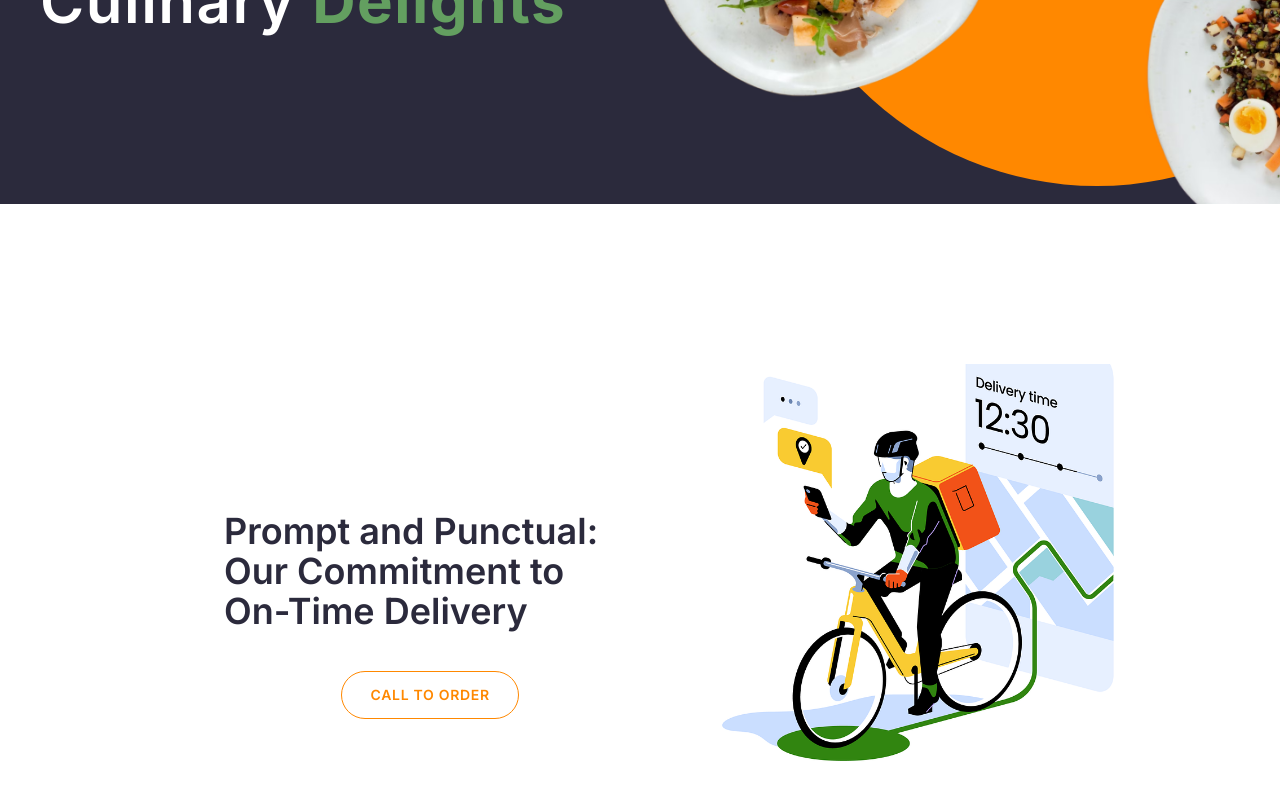
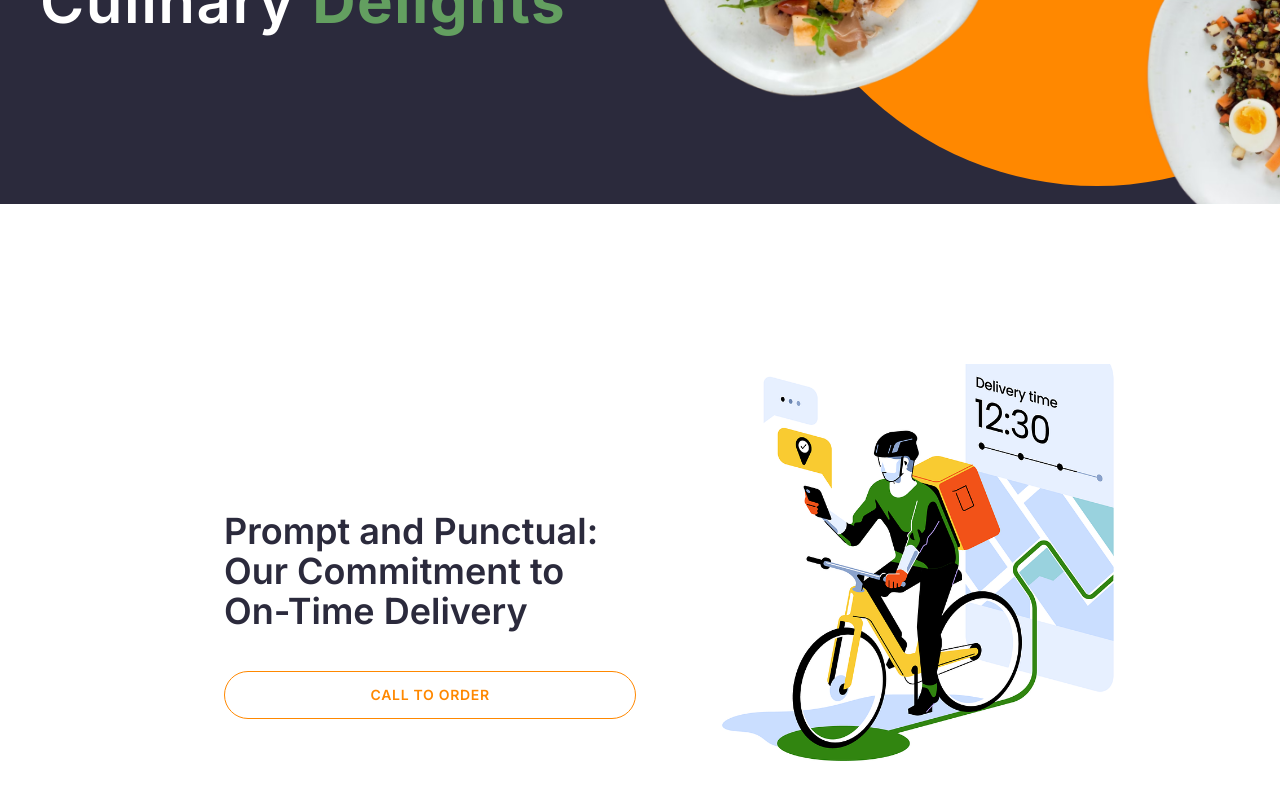
Before and after one commit to Jeetjyoti-Deka/TastyBites, a Next.js app: page / in a window 1280 px wide. Shown: the part 436-1236 px from the top of the page. Built offline with nearby package versions, Linux system fonts and the light colour scheme.

Commit message:
Adding effects in the delivery button

```diff
--- a/components/Delivery.tsx
+++ b/components/Delivery.tsx
@@ -3,11 +3,11 @@ import Image from "next/image";
 const Delivery = () => {
   return (
     <div className="max-container mb-20 px-2 2xs:px-10 sm:px-20 2xs:flex justify-center">
-      <div className="lg:ml-36 bg-delivery bg-cover bg-center bg-no-repeat flex flex-col justify-center items-center 2xs:bg-none h-[300px] 2xs:h-auto">
+      <div className="lg:ml-36 bg-delivery bg-cover bg-center bg-no-repeat flex flex-col justify-center items-center 2xs:items-stretch 2xs:bg-none h-[300px] 2xs:h-auto">
         <h2 className="text-lg text-secondary bg-white backdrop-blur-lg py-2 2xs:py-0 text-center 2xs:text-left leading-5 sm:text-2xl md:text-4xl font-semibold mb-4 md:mb-10 lg:max-w-lg xs:mt-10 lg:mt-20">
           Prompt and Punctual: Our Commitment to On-Time Delivery
         </h2>
-        <button className="btn 2xs:bg-none bg-white btn-sm sm:btn-md btn-outline btn-primary rounded-full px-3 sm:px-7 sm:tracking-wider whitespace-nowrap">
+        <button className="btn 2xs:bg-none bg-white btn-sm sm:btn-md btn-outline btn-primary rounded-full px-3 sm:px-7 sm:tracking-wider whitespace-nowrap active:bg-primary active:text-accent transition-all">
           Call to order
         </button>
       </div>
```
